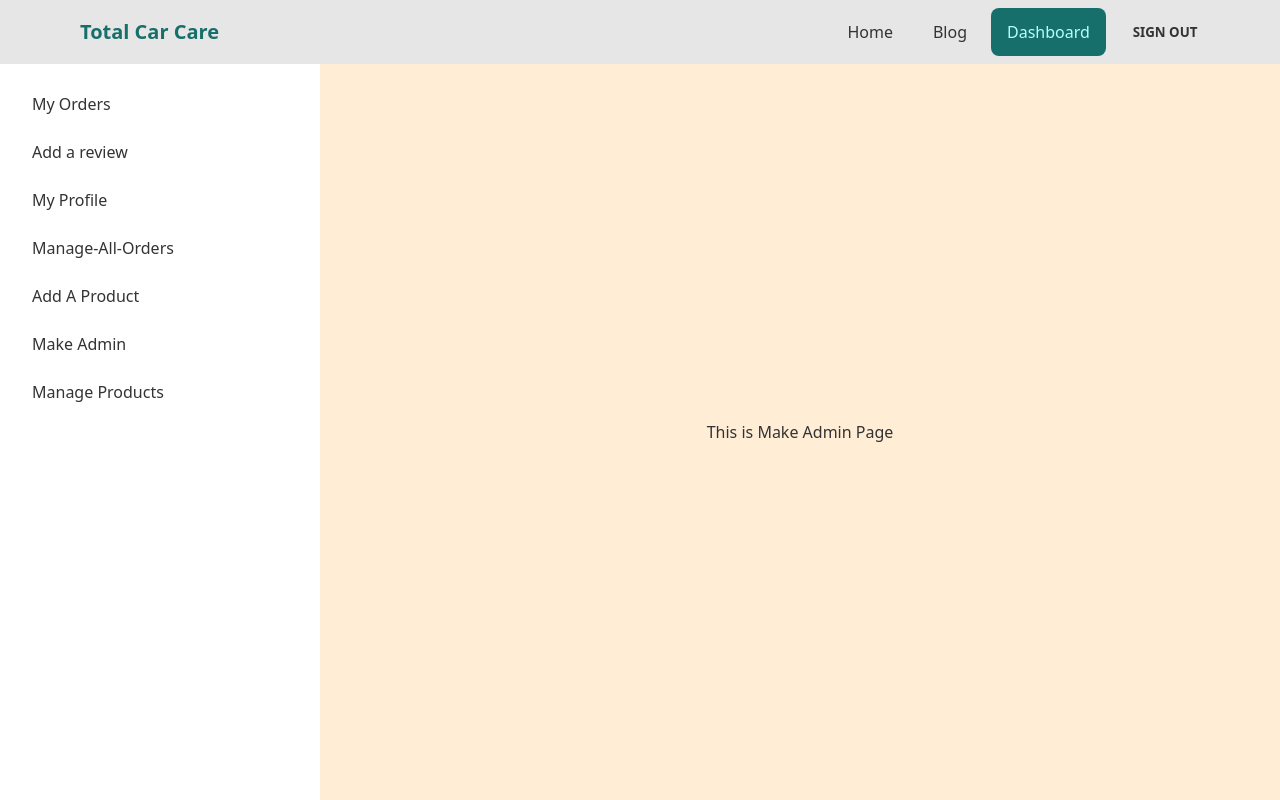
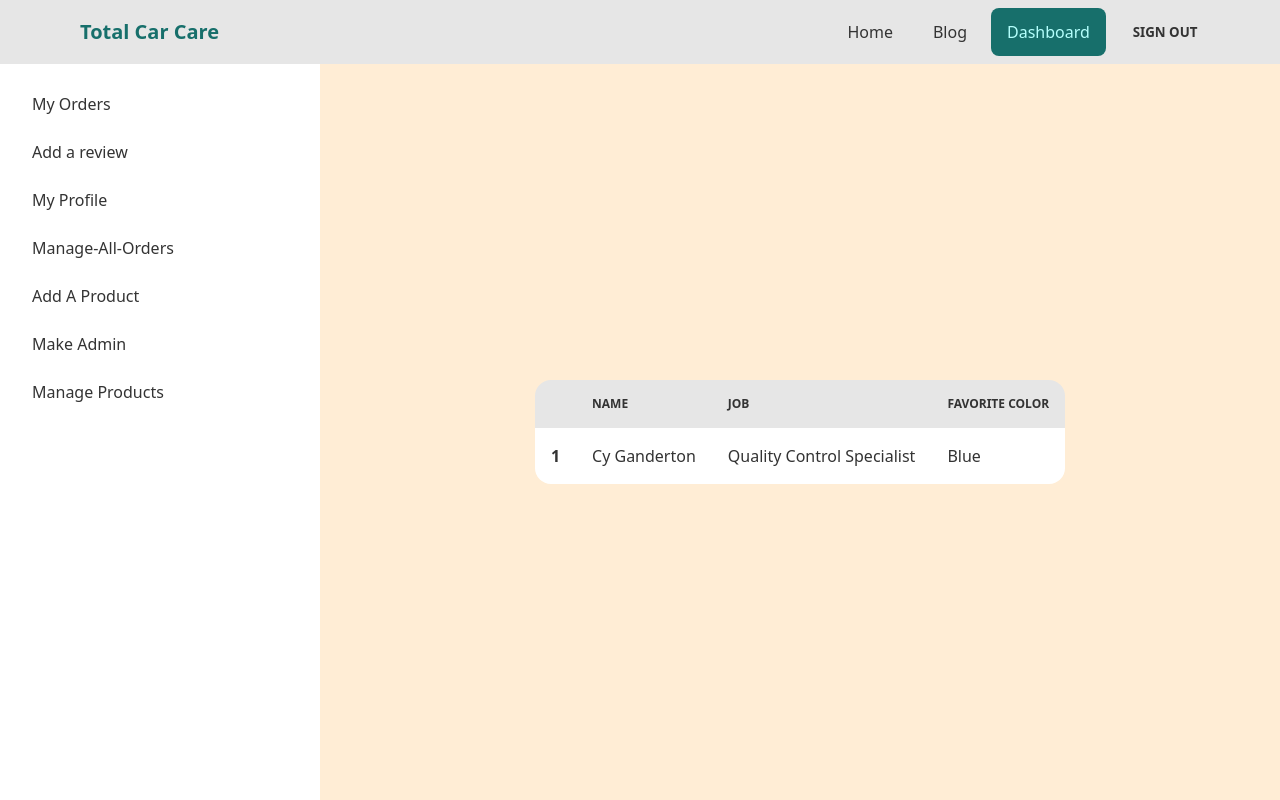
Before and after one commit to salmakhatun0056/total-car-care, a React (Create React App) app: page /dashboard/make-admin in a window 1280 px wide. Built offline with nearby package versions, Linux system fonts and the light colour scheme; no server answers; sample sign-in values are in the browser's storage.

Commit message:
email user added in database

```diff
--- a/package.json
+++ b/package.json
@@ -14,6 +14,7 @@
     "react-dom": "^18.1.0",
     "react-firebase-hooks": "^5.0.3",
     "react-hook-form": "^7.31.2",
+    "react-query": "^3.39.0",
     "react-router-dom": "^6.3.0",
     "react-scripts": "5.0.1",
     "web-vitals": "^2.1.4"
--- a/src/pages/Dashboard/AddAProduct.js
+++ b/src/pages/Dashboard/AddAProduct.js
@@ -77,7 +77,7 @@ const AddAProduct = () => {
 
                         <div class="form-control my-2">
 
-                            <input onChange={handleUploadImage} type="file" placeholder="img" class="input input-bordered" />
+                            <input onChange={handleUploadImage} type="file" placeholder="img" class="input input-bordered" required />
                         </div>
 
                         <div class="form-control mt-6">
--- a/src/pages/Dashboard/MakeAdmin.js
+++ b/src/pages/Dashboard/MakeAdmin.js
@@ -2,8 +2,27 @@ import React from 'react';
 
 const MakeAdmin = () => {
     return (
-        <div>
-            <h2>This is Make Admin Page</h2>
+        <div class="overflow-x-auto">
+            <table class="table w-full">
+                {/* <!-- head --> */}
+                <thead>
+                    <tr>
+                        <th></th>
+                        <th>Name</th>
+                        <th>Job</th>
+                        <th>Favorite Color</th>
+                    </tr>
+                </thead>
+                <tbody>
+                    {/* <!-- row 1 --> */}
+                    <tr>
+                        <th>1</th>
+                        <td>Cy Ganderton</td>
+                        <td>Quality Control Specialist</td>
+                        <td>Blue</td>
+                    </tr>
+                </tbody>
+            </table>
         </div>
     );
 };
--- a/src/pages/NotFound.js
+++ b/src/pages/NotFound.js
@@ -1,4 +1,5 @@
 import React from 'react';
+import { Link } from 'react-router-dom';
 import notFound from '../assests/images/notFound.png'
 
 const NotFound = () => {
@@ -11,7 +12,7 @@ const NotFound = () => {
                 <div className='px-20'>
                     <h1 class="text-5xl font-bold text-primary">Page <br />Not Found</h1>
                     <p class="py-6">The page you requested was not found,and we have a fine guess why . If you type the URL directly please make sure the spelling is correct. If you clicked on a link to get here, the link is outdated. What can you do? Have no fear, help is near.</p>
-                    <button className='btn btn-primary'><a className='text-white ' href="/">Go Home</a></button>
+                    <button className='btn btn-primary'><Link className='text-white ' to="/">Go Home</Link></button>
                 </div>
             </div>
         </div>
--- a/src/pages/Register.js
+++ b/src/pages/Register.js
@@ -2,6 +2,7 @@ import React from 'react';
 import { useCreateUserWithEmailAndPassword, useSignInWithGoogle, useUpdateProfile } from 'react-firebase-hooks/auth';
 import { useForm } from "react-hook-form";
 import { useNavigate } from 'react-router-dom';
+import fetcher from '../api';
 import Loading from '../components/Loading';
 import auth from '../firebase.init';
 
@@ -29,7 +30,17 @@ const Register = () => {
         await createUserWithEmailAndPassword(data.email, data.password)
         await updateProfile({ displayName: data.name });
         reset()
-        console.log(data)
+
+        const newUser = { name: data.name, email: data.email }
+        fetch('http://localhost:5000/users', {
+            method: 'PUT',
+            headers: {
+                'Content-type': 'application/json'
+            },
+            body: JSON.stringify(newUser)
+        })
+            .then(res => res.json())
+            .then(result => console.log(result))
     };
     return (
         <div class="bg--base-100 w-full h-screen justify-center items-center flex mt-10">
```
Also changed, not shown: 1 other file (tests, documents, lock files or other folders).
